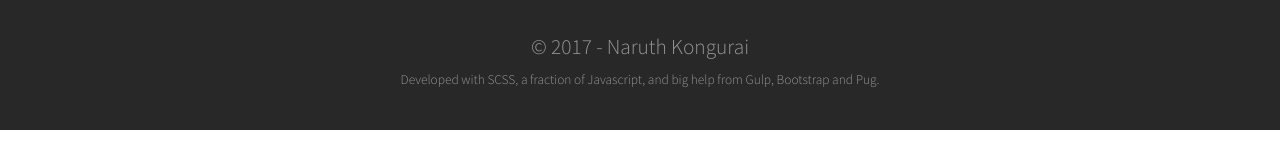
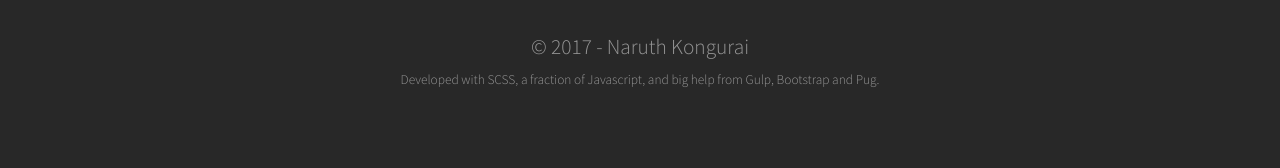
Before and after one commit to naruthk/naruth.com-2017, a website: page index.pug in a window 1280 px wide. Shown: the part 3432-3600 px from the top of the page. Before the commit the page ends 3562 px from the top, so only its background shows below. Drawn offline with nearby package versions, Linux system fonts and the light colour scheme; files that its build step writes are made by us from their sources; files whose address does not match are found by name.

Commit message:
Fix CSS padding error on footer

```diff
--- a/scss/_theme.scss
+++ b/scss/_theme.scss
@@ -45,7 +45,6 @@ header {
 
 footer {
     @extend .background-dark;
-    padding-bottom: 30px;
     p {
         color: rgb(150, 150, 150);
         line-height: 20px;
@@ -53,6 +52,7 @@ footer {
     span {
         font-size: 10pt;
     }
+    padding-bottom: 80px;
 }
 
 %primary-header {
```
